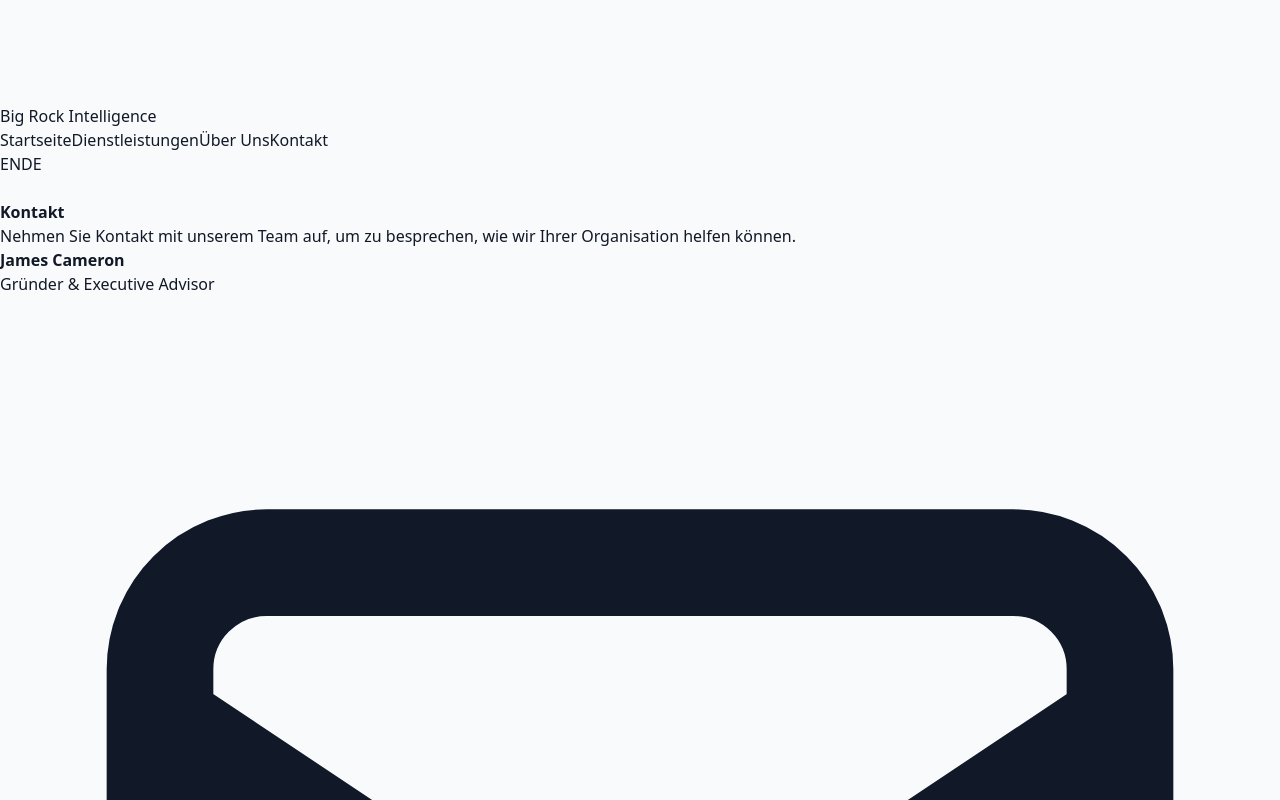
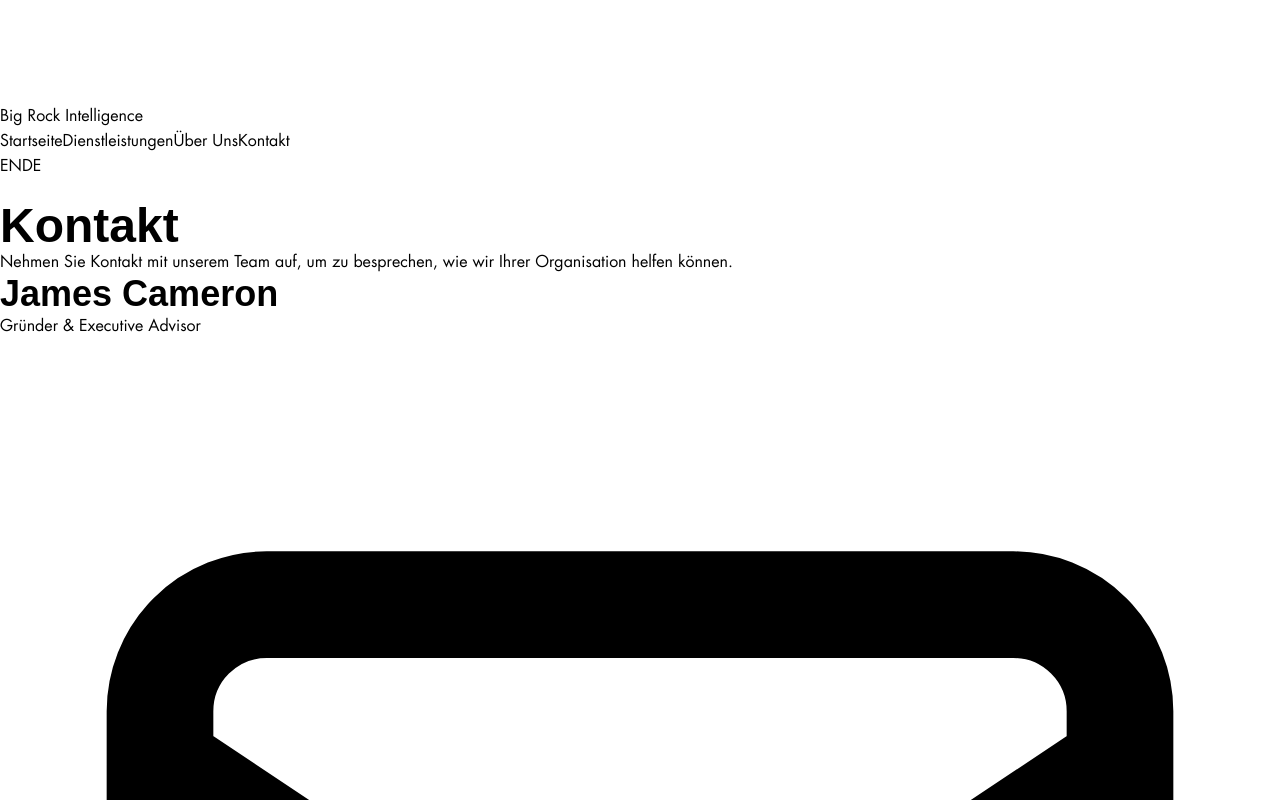
Before and after one commit to jamcam-me/deployvercel-web, a Next.js app: page /de/contact in a window 1280 px wide. Shown: the part 920-1720 px from the top of the page. Built offline with nearby package versions, Linux system fonts and the light colour scheme; a web font is replaced by a local one.

Commit message:
Update globals.css

```diff
--- a/src/app/globals.css
+++ b/src/app/globals.css
@@ -1,118 +1,114 @@
-/* src/app/globals.css */
-
 @tailwind base;
 @tailwind components;
 @tailwind utilities;
 
+@layer base {
   :root {
+    /* Primary Colors */
     --cyber-navy: #0a1f44;
     --evergreen-intel: #1f302d;
     --executive-gold: #dab86e;
+
+    /* Secondary Colors */
     --cyber-graphite: #2b2b2d;
     --soft-steel: #a4aba4;
     --light-stone: #d9ded9;
     --warm-rock: #574536;
-  --forest-green: #5d9182;
+    --desaturated-green: #5d9182;
+
+    /* Navy Variations */
+    --navy-90: #05101f;
+    --navy-70: #071732;
+    --navy-base: #0a1f44;
+    --navy-30: #3a4c6c;
+    --navy-60: #6b7a94;
+
+    /* Green Variations */
+    --green-90: #101a18;
+    --green-70: #162220;
+    --green-base: #1f302d;
+    --green-30: #4c5957;
+    --green-60: #798381;
+
+    /* Gold Variations */
+    --gold-30: #ae933c;
+    --gold-15: #c4a555;
+    --gold-base: #dab86e;
+    --gold-15t: #e1c689;
+    --gold-30t: #e9d4a4;
   }
 
-@layer base {
-  html {
-    scroll-behavior: smooth;
+  /* Typography Hierarchy */
+  h1, h2, h3 {
+    @apply font-cinzel;
   }
 
-  body {
-    @apply text-gray-900 bg-gray-50;
+  h1 {
+    @apply text-3xl md:text-4xl lg:text-5xl font-bold;
   }
 
-  h1, h2, h3, h4, h5, h6 {
-    @apply font-bold;
+  h2 {
+    @apply text-2xl md:text-3xl lg:text-4xl font-bold;
   }
 
-  .section-title {
-    @apply text-3xl md:text-4xl font-bold mb-4 text-cyber-navy;
+  h3 {
+    @apply text-xl md:text-2xl lg:text-3xl font-bold;
+  }
+
+  h4, h5, h6 {
+    @apply font-futura font-bold;
+  }
+
+  p, a, li, button {
+    @apply font-futura;
   }
 }
 
 @layer components {
-  .container-custom {
-    @apply container mx-auto px-4 sm:px-6 lg:px-8;
+  /* Typography Components */
+  .hero-title {
+    @apply font-cinzel uppercase font-bold text-executive-gold;
   }
 
-  .btn-primary {
-    @apply px-6 py-3 bg-executive-gold text-cyber-navy font-medium rounded-lg shadow-md hover:bg-[#caa950] transition-colors;
+  .section-title {
+    @apply font-cinzel uppercase font-bold text-cyber-navy;
   }
 
-  .btn-secondary {
-    @apply px-6 py-3 bg-evergreen-intel text-white font-medium rounded-lg shadow-md hover:bg-[#2a423d] transition-colors;
+  /* Button Components */
+  .primary-button {
+    @apply bg-executive-gold text-cyber-navy font-medium px-6 py-3 rounded transition-all hover:bg-gold-15 active:bg-gold-30;
   }
 
-  .btn-outline {
-    @apply px-6 py-3 bg-transparent border border-executive-gold text-executive-gold font-medium rounded-lg hover:bg-executive-gold hover:bg-opacity-10 transition-colors;
+  .secondary-button {
+    @apply bg-transparent border border-executive-gold text-executive-gold font-medium px-6 py-3 rounded transition-colors hover:bg-executive-gold hover:bg-opacity-10;
+  }
+
+  .navy-button {
+    @apply bg-cyber-navy text-executive-gold font-medium px-6 py-3 rounded transition-colors hover:bg-navy-70;
+  }
+
+  /* Text Color Combinations */
+  .primary-text {
+    @apply bg-cyber-navy text-executive-gold;
+  }
+
+  .secondary-text {
+    @apply bg-evergreen-intel text-light-stone;
+  }
+
+  .inverted-text {
+    @apply bg-light-stone text-cyber-navy;
+  }
+
+  .accent-text {
+    @apply bg-desaturated-green text-cyber-navy;
+  }
+
+  .warm-text {
+    @apply bg-warm-rock text-executive-gold;
+  }
+
+  .graphite-text {
+    @apply bg-cyber-graphite text-desaturated-green;
   }
 }
-
-@layer utilities {
-  .bg-cyber-navy {
-    background-color: var(--cyber-navy);
-  }
-
-  .bg-evergreen-intel {
-    background-color: var(--evergreen-intel);
-  }
-
-  .bg-executive-gold {
-    background-color: var(--executive-gold);
-  }
-
-  .bg-cyber-graphite {
-    background-color: var(--cyber-graphite);
-  }
-
-  .bg-soft-steel {
-    background-color: var(--soft-steel);
-  }
-
-  .bg-light-stone {
-    background-color: var(--light-stone);
-  }
-
-  .bg-warm-rock {
-    background-color: var(--warm-rock);
-  }
-
-  .bg-forest-green {
-    background-color: var(--forest-green);
-  }
-
-  .text-cyber-navy {
-    color: var(--cyber-navy);
-  }
-
-  .text-evergreen-intel {
-    color: var(--evergreen-intel);
-  }
-
-  .text-executive-gold {
-    color: var(--executive-gold);
-  }
-
-  .text-cyber-graphite {
-    color: var(--cyber-graphite);
-  }
-
-  .text-soft-steel {
-    color: var(--soft-steel);
-  }
-
-  .text-light-stone {
-    color: var(--light-stone);
-  }
-
-  .text-warm-rock {
-    color: var(--warm-rock);
-  }
-
-  .text-forest-green {
-    color: var(--forest-green);
-  }
-}
```
Lines whose indentation alone changed are shown as unchanged.
